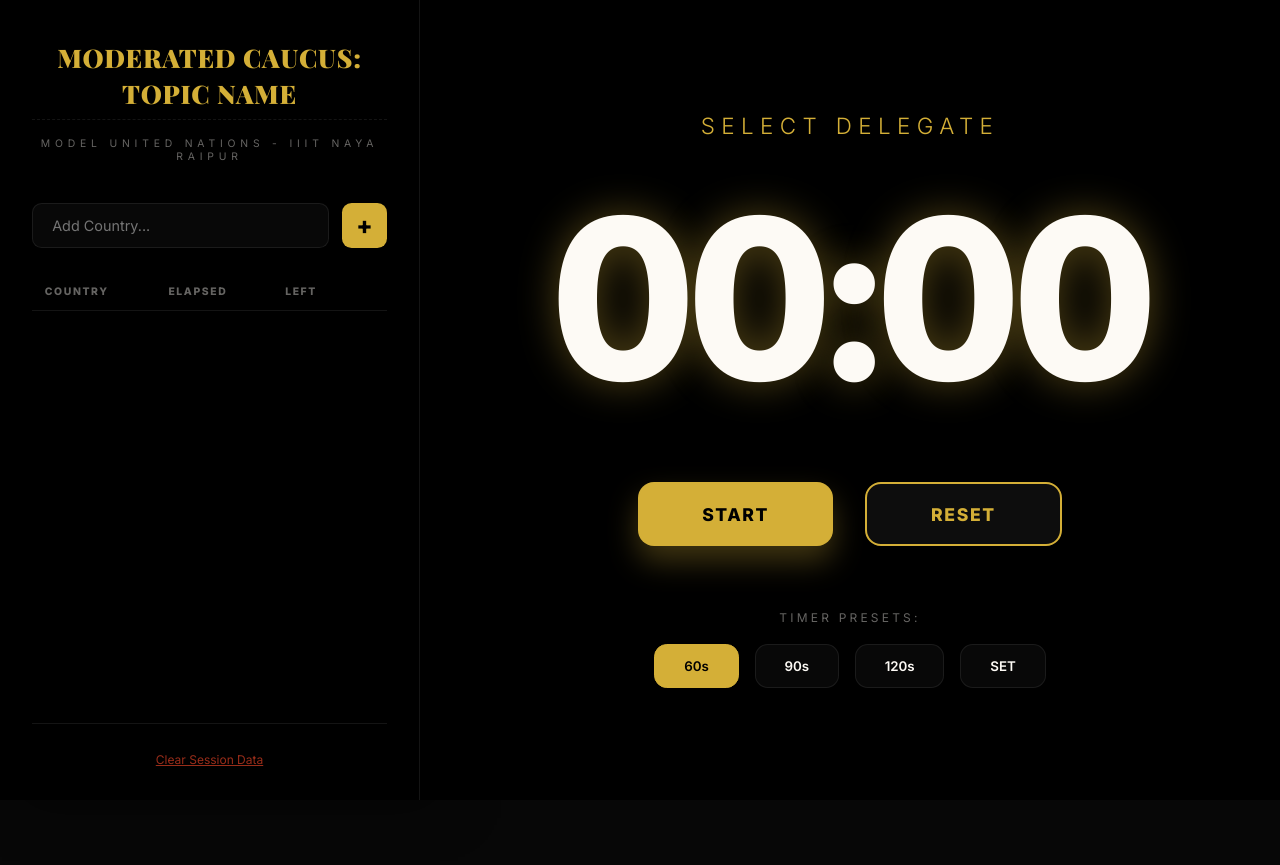
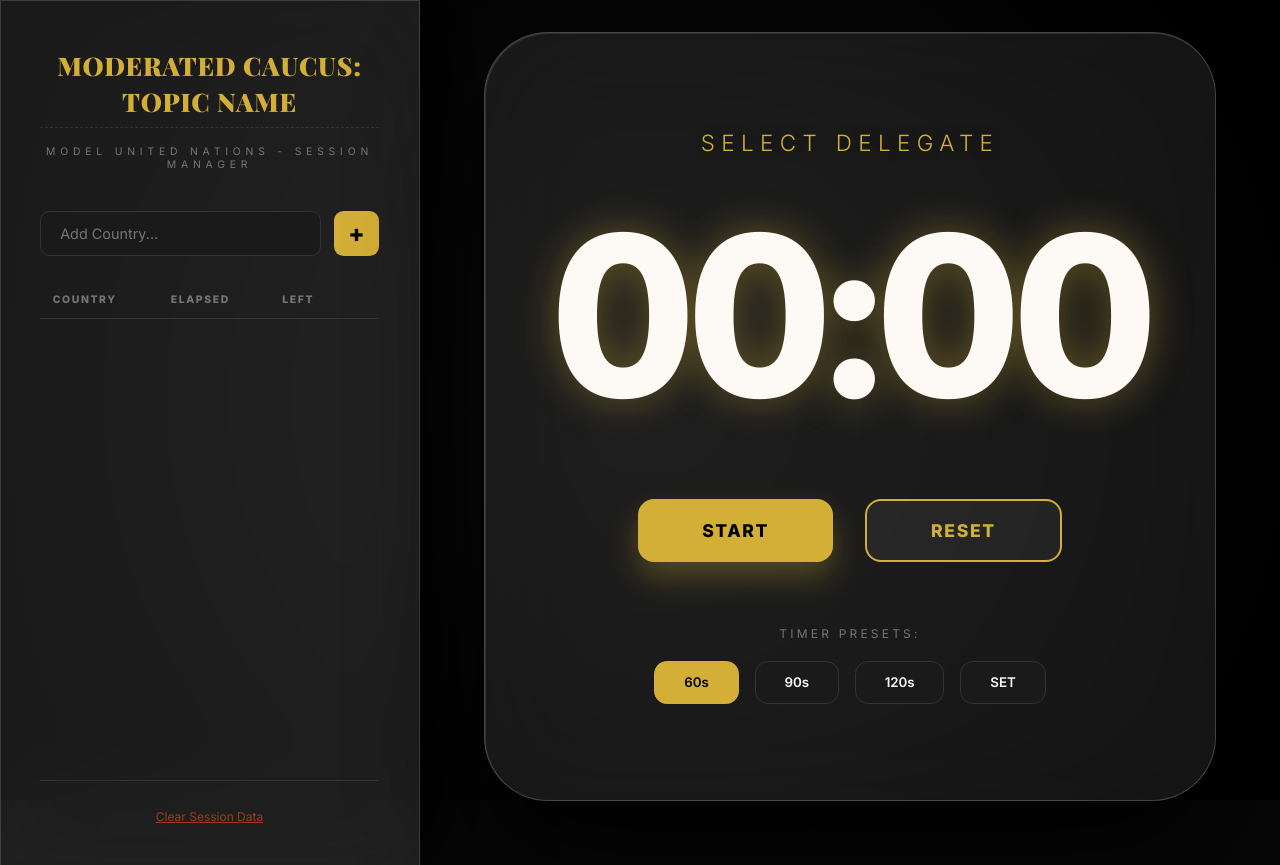
Before and after one commit to code-shm/MUN_Management_APP, a website built with Vite: page index.html in a window 1280 px wide. Before the commit the page ends 800 px from the top, so only its background shows below. Built offline with nearby package versions, Linux system fonts and the light colour scheme.

Commit message:
MUN Removed

```diff
--- a/index.html
+++ b/index.html
@@ -3,7 +3,7 @@
 <head>
     <meta charset="UTF-8">
     <meta name="viewport" content="width=device-width, initial-scale=1.0">
-    <title>MUN Session Manager | IIIT Naya Raipur</title>
+    <title>MUN Session Manager</title>
     <link rel="stylesheet" href="/style.css">
     <link rel="preconnect" href="https://fonts.googleapis.com">
     <link rel="preconnect" href="https://fonts.gstatic.com" crossorigin>
@@ -15,10 +15,10 @@
 
         <main class="dashboard-grid">
             <!-- LEFT PANEL: Sidebar / Delegate Manager -->
-            <aside class="sidebar-panel glass">
+            <aside class="sidebar-panel">
                 <header class="panel-header">
                     <textarea id="sessionNameInput" class="session-title-input" rows="2" placeholder="Session Name / Agenda...">Moderated Caucus: Topic Name</textarea>
-                    <p class="panel-subtitle">MODEL UNITED NATIONS - IIIT NAYA RAIPUR</p>
+                    <p class="panel-subtitle">MODEL UNITED NATIONS - SESSION MANAGER</p>
                 </header>
 
                 <div class="management-section">
@@ -76,7 +76,7 @@
 
     <!-- Hidden Settings Modal -->
     <div id="settingsModal" class="modal hidden">
-        <div class="modal-content glass">
+        <div class="modal-content">
             <h3>Custom Speaker Time</h3>
             <div class="time-inputs">
                 <input type="number" id="customMinutes" placeholder="MM" min="0" max="59">
--- a/main.js
+++ b/main.js
@@ -4,6 +4,7 @@ let state = {
     speakers: [],
     activeSpeakerId: null,
     defaultTime: 60, // seconds
+    undoHistory: [], // stores last 5 deleted speakers
 };
 
 let timerInterval = null;
@@ -172,8 +173,29 @@ function setActiveSpeaker(id) {
 }
 
 function removeSpeaker(id) {
+    const speakerToRemove = state.speakers.find(s => s.id === id);
+    if (speakerToRemove) {
+        // Save to undo history (limit 5)
+        state.undoHistory.unshift({ ...speakerToRemove, isRunning: false });
+        if (state.undoHistory.length > 5) state.undoHistory.pop();
+    }
+
     state.speakers = state.speakers.filter(s => s.id !== id);
     if (state.activeSpeakerId === id) state.activeSpeakerId = null;
+    renderSpeakerList();
+    updateActiveDisplay();
+    saveState();
+}
+
+function undoRemoval() {
+    if (state.undoHistory.length === 0) return;
+
+    const restoredSpeaker = state.undoHistory.shift();
+    state.speakers.push(restoredSpeaker);
+
+    // Auto-select the restored speaker
+    state.activeSpeakerId = restoredSpeaker.id;
+
     renderSpeakerList();
     updateActiveDisplay();
     saveState();
@@ -278,6 +300,11 @@ function handleKeyboardShortcuts(e) {
         if (state.activeSpeakerId) {
             removeSpeaker(state.activeSpeakerId);
         }
+    }
+    // UNDO: Ctrl + Z
+    else if ((e.ctrlKey || e.metaKey) && e.key.toLowerCase() === "z") {
+        e.preventDefault();
+        undoRemoval();
     }
 }
 
--- a/style.css
+++ b/style.css
@@ -5,8 +5,10 @@
     --bronze: #cd7f32;
     --text-primary: #fdfaf5;
     --text-muted: rgba(253, 250, 245, 0.5);
-    --glass: rgba(255, 255, 255, 0.03);
-    --glass-border: rgba(255, 255, 255, 0.08);
+    --glass: rgba(255, 255, 255, 0.05);
+    --glass-border: rgba(255, 255, 255, 0.1);
+    --ui-element-bg: #1a1a1a; /* Opaque background for smaller components */
+    --ui-element-border: #333;
     --glass-heavy: rgba(255, 255, 255, 0.07);
     --danger: #ff4b2b;
 }
@@ -29,7 +31,7 @@ body {
 #app {
     width: 100%;
     height: 100%;
-    background: url('/background.png') no-repeat center center/cover;
+    background: #000;
     position: relative;
     z-index: 1;
 }
@@ -40,7 +42,7 @@ body {
     left: 0;
     width: 100%;
     height: 100%;
-    background: radial-gradient(circle at center, rgba(0,0,0,0.3) 0%, rgba(0,0,0,0.85) 100%);
+    background: radial-gradient(circle at 50% 50%, rgba(40, 40, 40, 0.3) 0%, rgba(0, 0, 0, 1) 100%); /* Slightly brighter center for blur depth */
     z-index: -1;
 }
 
@@ -54,14 +56,15 @@ body {
 
 /* LEFT PANEL: Sidebar */
 .sidebar-panel {
-    background: rgba(0,0,0,0.4);
-    backdrop-filter: blur(20px);
-    border-right: 1px solid var(--glass-border);
+    background: rgba(255, 255, 255, 0.1); /* Increased opacity for a lighter 'frosted' look */
+    backdrop-filter: blur(40px) saturate(180%);
+    -webkit-backdrop-filter: blur(40px) saturate(180%);
+    border-right: 1px solid rgba(255, 255, 255, 0.15); /* Slightly more visible border */
     display: flex;
     flex-direction: column;
-    padding: 2rem;
+    padding: 2.5rem; /* Increased padding */
     overflow: hidden;
-    box-shadow: 20px 0 50px rgba(0,0,0,0.5);
+    box-shadow: 20px 0 80px rgba(0, 0, 0, 0.9), inset 1px 1px 0 rgba(255, 255, 255, 0.15);
 }
 
 .panel-header {
@@ -117,8 +120,8 @@ body {
 
 .add-speaker-container input {
     flex: 1;
-    background: var(--glass);
-    border: 1px solid var(--glass-border);
+    background: var(--ui-element-bg);
+    border: 1px solid var(--ui-element-border);
     border-radius: 0.6rem;
     padding: 0.8rem 1.2rem;
     color: #fff;
@@ -177,7 +180,7 @@ body {
 }
 
 .speaker-row:hover {
-    background: var(--glass);
+    background: var(--ui-element-bg);
 }
 
 .speaker-row.active {
@@ -268,8 +271,16 @@ body {
 
 .active-speaker-display {
     width: 100%;
-    max-width: 800px;
+    max-width: 1000px;
     text-align: center;
+    background: rgba(255, 255, 255, 0.08); /* More visible glass background */
+    backdrop-filter: blur(50px) saturate(200%); /* Stronger blur */
+    -webkit-backdrop-filter: blur(50px) saturate(200%);
+    border: 1px solid rgba(255, 255, 255, 0.2); /* Brighter border for visibility */
+    border-radius: 4rem;
+    padding: 6rem 4rem; /* More generous internal spacing */
+    box-shadow: 0 50px 120px rgba(0, 0, 0, 0.9), inset 1px 1px 0 rgba(255, 255, 255, 0.1);
+    margin-top: -2rem; /* Pull up slightly to center vertically in the viewport better */
 }
 
 .active-country-name {
@@ -362,8 +373,8 @@ body {
 }
 
 .preset-btn {
-    background: var(--glass);
-    border: 1px solid var(--glass-border);
+    background: var(--ui-element-bg);
+    border: 1px solid var(--ui-element-border);
     color: var(--text-primary);
     padding: 0.8rem 1.8rem;
     border-radius: 0.8rem;
@@ -411,7 +422,7 @@ body {
     border-radius: 2.5rem;
     border: 1px solid var(--gold);
     text-align: center;
-    box-shadow: 0 0 100px rgba(0,0,0,0.8);
+    box-shadow: 0 0 100px rgba(0, 0, 0, 0.8);
 }
 
 .time-inputs {
@@ -424,8 +435,8 @@ body {
 
 .time-inputs input {
     width: 100px;
-    background: var(--glass);
-    border: 1px solid var(--glass-border);
+    background: var(--ui-element-bg);
+    border: 1px solid var(--ui-element-border);
     color: #fff;
     padding: 1.5rem;
     font-size: 2.5rem;
```
